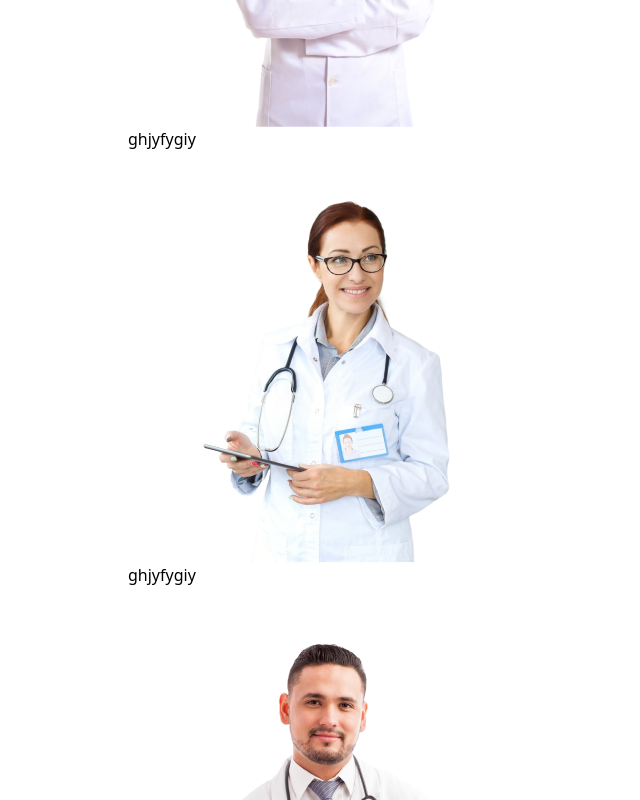
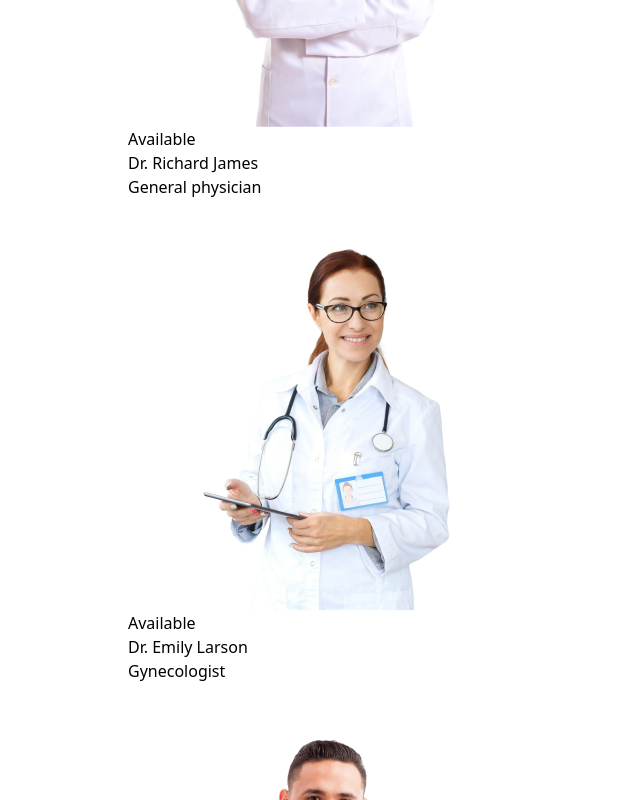
Before and after one commit to Nuwanchanuka/Booking-system, a React app in the folder frontend/: page / in a window 1280 px wide. Shown: the part 1400-2200 px from the top of the page, without its empty margins (0-640 px from the left). Built offline with nearby package versions, Linux system fonts and the light colour scheme; the HTML template or start-up script is replaced by a standard one.

Commit message:
doctor image add

```diff
--- a/frontend/src/components/TopDoctors.jsx
+++ b/frontend/src/components/TopDoctors.jsx
@@ -12,8 +12,10 @@ const TopDoctors = () => {
                   <img src={item.image} alt=""/>
                   <div>
                     <div>
-                      ghjyfygiy
+                      <p></p><p>Available</p>
                     </div>
+                    <p>{item.name}</p>
+                    <p>{item.speciality}</p>
                   </div>
 
                 </div>
```
